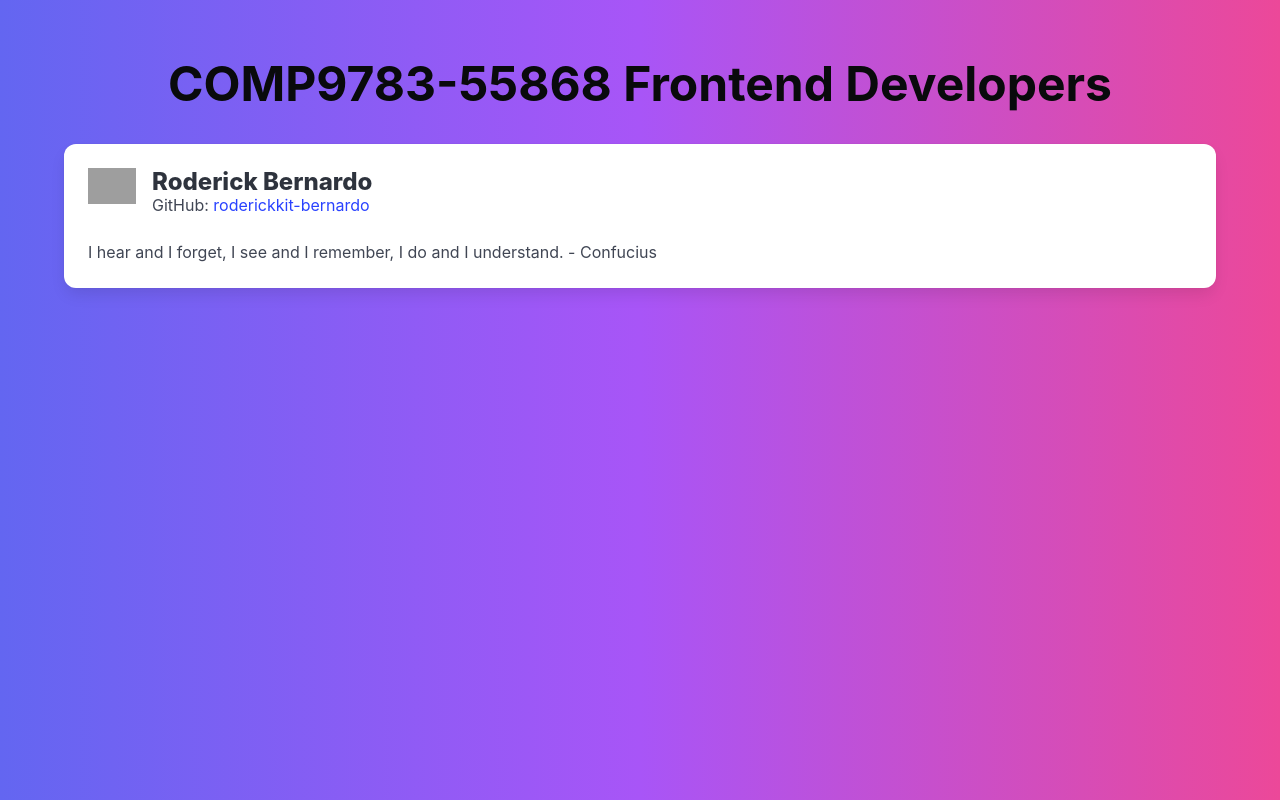
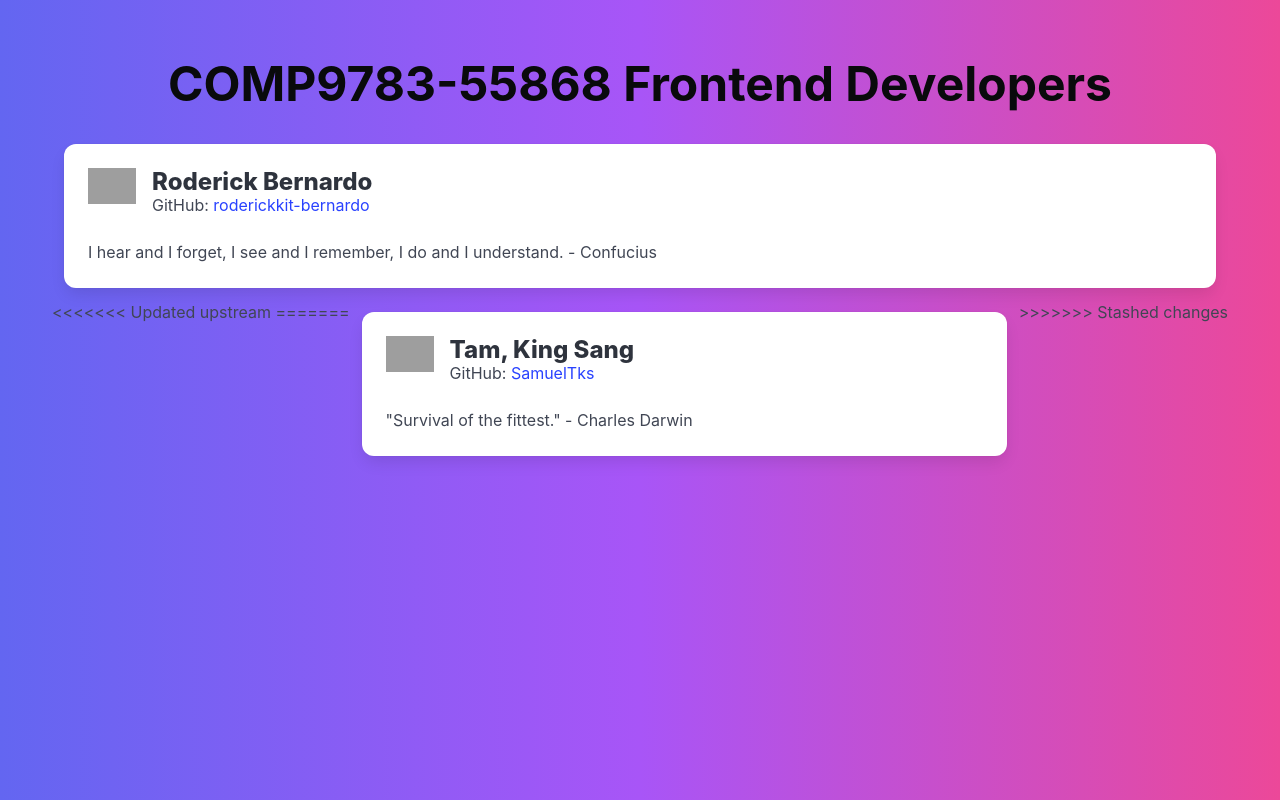
Before and after one commit to roderickkit-bernardo/COMP9783-55868-Code-Collab, a plain HTML site: page index.html in a window 1280 px wide. Drawn offline with nearby package versions, Linux system fonts and the light colour scheme; grey boxes are pictures that could not be loaded.

Commit message:
Update index.html

```diff
--- a/index.html
+++ b/index.html
@@ -75,6 +75,37 @@
           <!-- Shamimi, Ahmadreza place your code below -->
 
           <!-- Tam, King Sang place your code below -->
+<<<<<<< Updated upstream
+=======
+          <div class="column">
+            <div class="card">
+              <div class="card-content">
+                <div class="media">
+                  <div class="media-left">
+                    <figure class="image is-48x48">
+                      <img
+                        src="https://raw.githubusercontent.com/roderickkit-bernardo/COMP9783-55868-Code-Collab/main/images/placeHolder.png"
+                        alt="Placeholder image"
+                      />
+                    </figure>
+                  </div>
+                  <div class="media-content no-scrollbars">
+                    <p class="title is-4">Tam, King Sang</p>
+                    <p class="subtitle is-6">
+                      GitHub:
+                      <a href="https://github.com/SamuelTks" target="_blank"
+                        >SamuelTks</a
+                      >
+                    </p>
+                  </div>
+                </div>
+                <div class="content">
+                  "Survival of the fittest." - Charles Darwin
+                </div>
+              </div>
+            </div>
+          </div>
+>>>>>>> Stashed changes
         </div>
       </div>
     </section>
```
